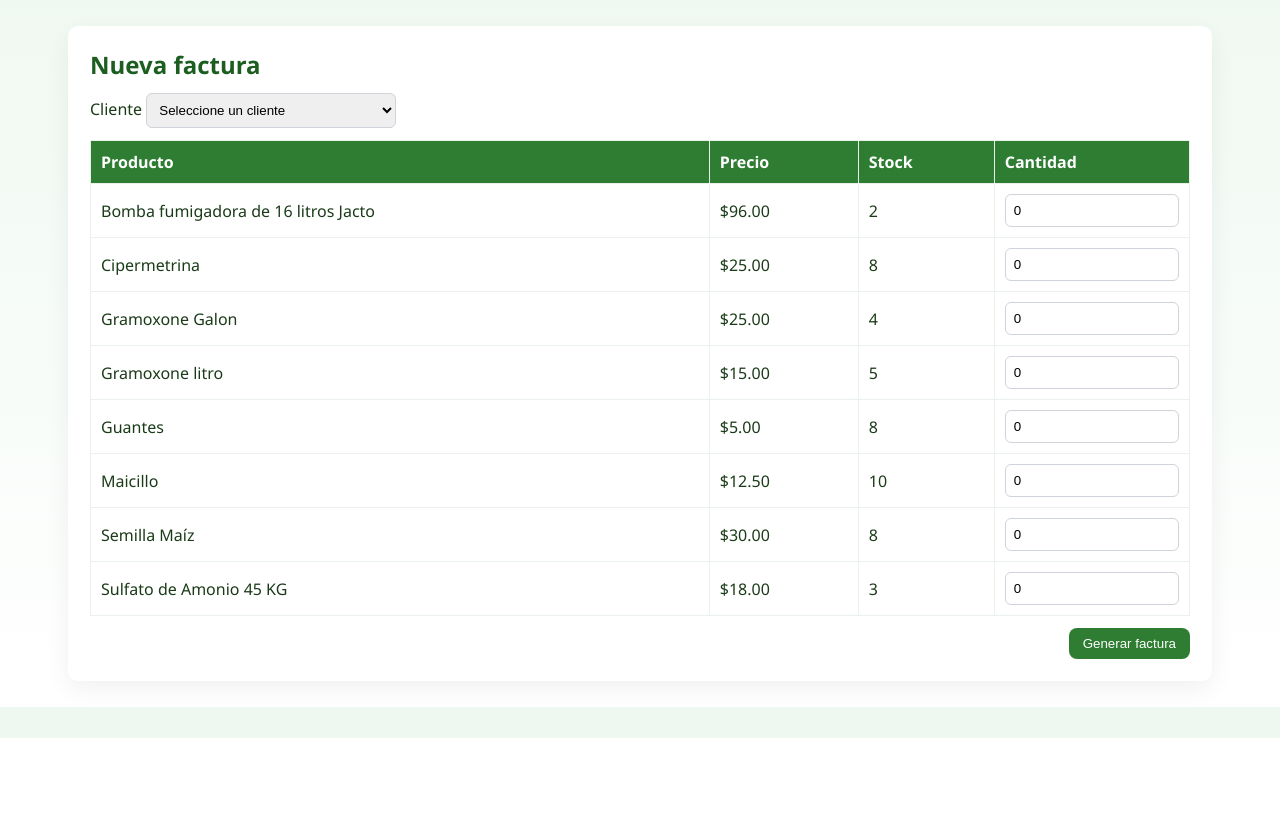
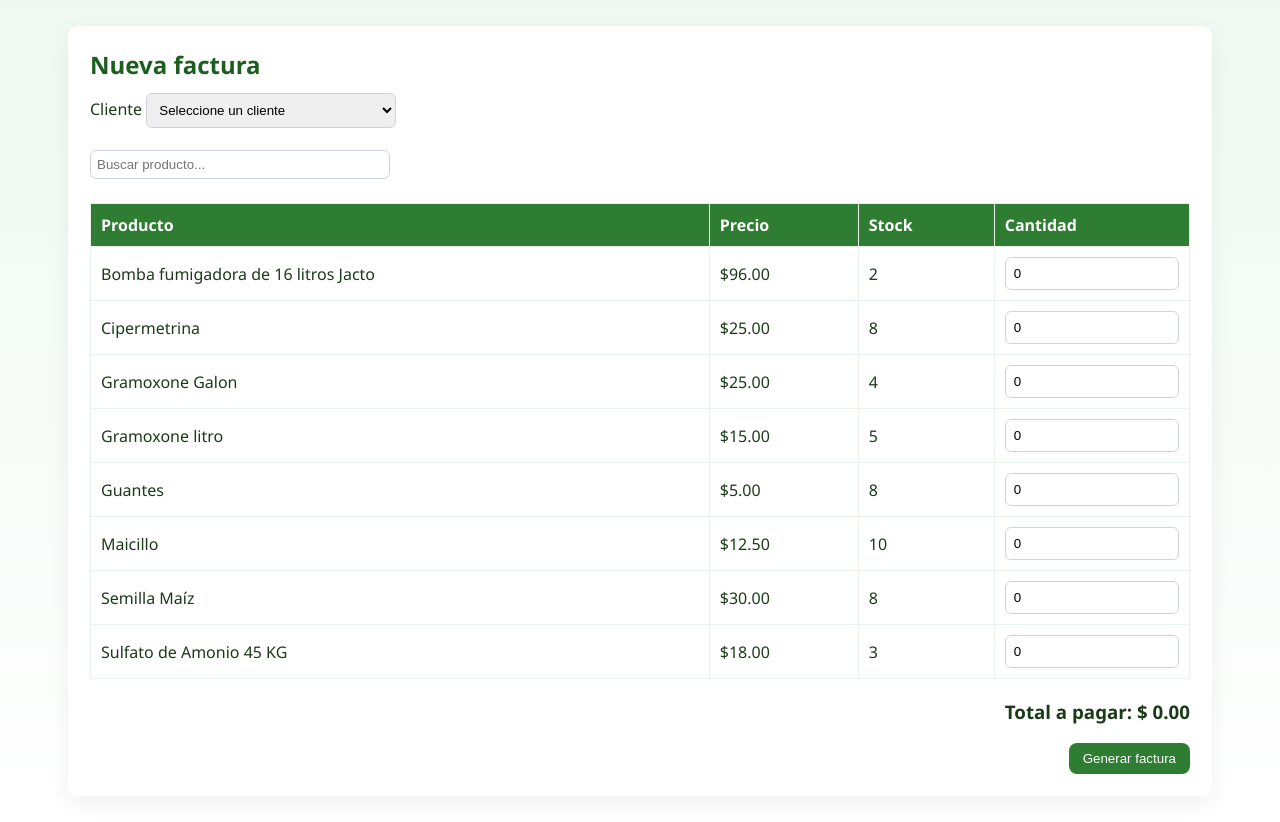
Before and after one commit to AlonsoUMA/campo_vello_plaintest1, a PHP site: page /cajero/nueva_factura.php in a window 1280 px wide. Shown: the part 62-884 px from the top of the page. Before the commit the page ends 800 px from the top, so only its background shows below. Run offline with PHP 8.4, Linux system fonts and the light colour scheme; the visitor is signed in with stand-in values (Sample User, id 1); data comes from the database, SQL or seed files in the repository.

Commit message:
Integracion de buscador y total dinamicos Solucion de error sin cliente seleccionado

```diff
--- a/cajero/nueva_factura.php
+++ b/cajero/nueva_factura.php
@@ -82,7 +82,16 @@ if ($_SERVER['REQUEST_METHOD'] === 'POST') {
                 $error = $e->getMessage();
 
                 // Registro de errores
-                file_put_contents(__DIR__ . '/../logs/error.log', date('[Y-m-d H:i:s] ') . $error . PHP_EOL, FILE_APPEND);
+                $logPath = __DIR__ . '/../logs/error.log';
+
+                // Crear carpeta si no existe
+                $logDir = dirname($logPath);
+                if (!is_dir($logDir)) {
+                    mkdir($logDir, 0777, true);
+                }
+
+                // Registrar error
+                file_put_contents($logPath, date('Y-m-d H:i:s') . " - $error\n", FILE_APPEND);
             }
         }
     }
@@ -117,13 +126,22 @@ if ($_SERVER['REQUEST_METHOD'] === 'POST') {
             <?php echo csrf_field(); ?>
 
             <label>Cliente</label>
-            <select name="client_id" style="width: 250px;">
-                <option value="0">Seleccione un cliente</option>
+            <select name="client_id" required style="width: 250px;">
+                <option value="">Seleccione un cliente</option>
                 <?php
                 // Ahora usamos $c['nombre'] gracias al alias en la consulta SQL
                 foreach ($clients as $c) echo "<option value='{$c['id']}'>" . htmlspecialchars($c['nombre']) . "</option>";
                 ?>
             </select>
+            <br><br>
+            <!--Buscador de productos-->
+            <div class="form-floating"><input
+                type="text"
+                id="buscador"
+                placeholder="Buscar producto..."
+                style="width:300px;padding:6px;margin-bottom:12px;"
+            ></div>
+
 
             <table class="table">
                 <thead>
@@ -151,11 +169,48 @@ if ($_SERVER['REQUEST_METHOD'] === 'POST') {
                     <?php endforeach; ?>
                 </tbody>
             </table>
+
+            <h3 style="text-align:right;margin-top:20px;">
+                Total a pagar: $ <span id="totalPagar">0.00</span>
+            </h3>
             <div style="text-align:right;margin-top:12px;">
                 <button class="btn">Generar factura</button>
             </div>
         </form>
     </div>
+<script>// Script para calcular el total en tiempo real
+    function calcularTotal() {
+        let total = 0;
+
+        // Recorrer todas las filas de productos
+        document.querySelectorAll("table tbody tr").forEach(fila => {
+            let precio = parseFloat(fila.querySelector("td:nth-child(2)").textContent.replace('$',''));
+            let qty    = parseInt(fila.querySelector("input[type='number']").value) || 0;
+
+            total += precio * qty;
+        });
+
+        document.getElementById("totalPagar").textContent = total.toFixed(2);
+    }
+
+    // Activar cálculo cuando se cambien cantidades
+    document.querySelectorAll("input[type='number']").forEach(input => {
+        input.addEventListener("input", calcularTotal);
+    });
+</script>
+
 </body>
 
+<script> // Scrip de búsqueda en la tabla de productos
+document.getElementById('buscador').addEventListener('input', function () {
+    let filtro = this.value.toLowerCase();
+    let filas = document.querySelectorAll("table tbody tr");
+
+    filas.forEach(fila => {
+        let nombre = fila.querySelector("td:first-child").textContent.toLowerCase();
+        fila.style.display = nombre.includes(filtro) ? "" : "none";
+    });
+});
+</script>
+
 </html>
```
Also changed, not shown: 1 other file.
